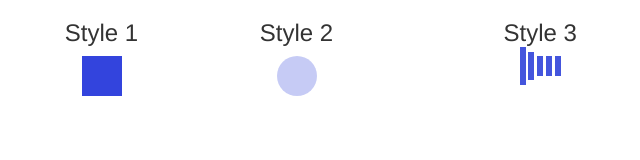
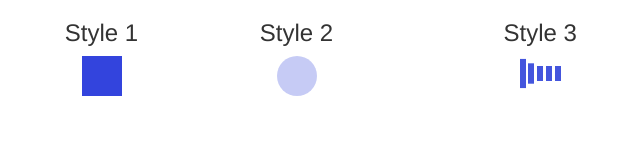
Before and after one commit to Keith-CY/loadingStyles, a plain HTML site: page index.html in a window 1280 px wide. Shown: the full height of the page, 51-691 px from the left. Drawn offline with nearby package versions, Linux system fonts and the light colour scheme.

Commit message:
adjust Style 3

```diff
--- a/index.html
+++ b/index.html
@@ -60,13 +60,14 @@
        .loading_3{
           margin: 0 auto;
           width: 70px;
-          height: 20px;
+          height: 40px;
+          padding-top: 10px;
           text-align: center;
           font-size: 10px;
         }
         .loading_3 div{
           background-color: #45D;
-          height: 100%;
+          height: 50%;
           width: 6px;
           display:inline-block;
           animation:stretch 1.2s infinite ease-in-out;
```
